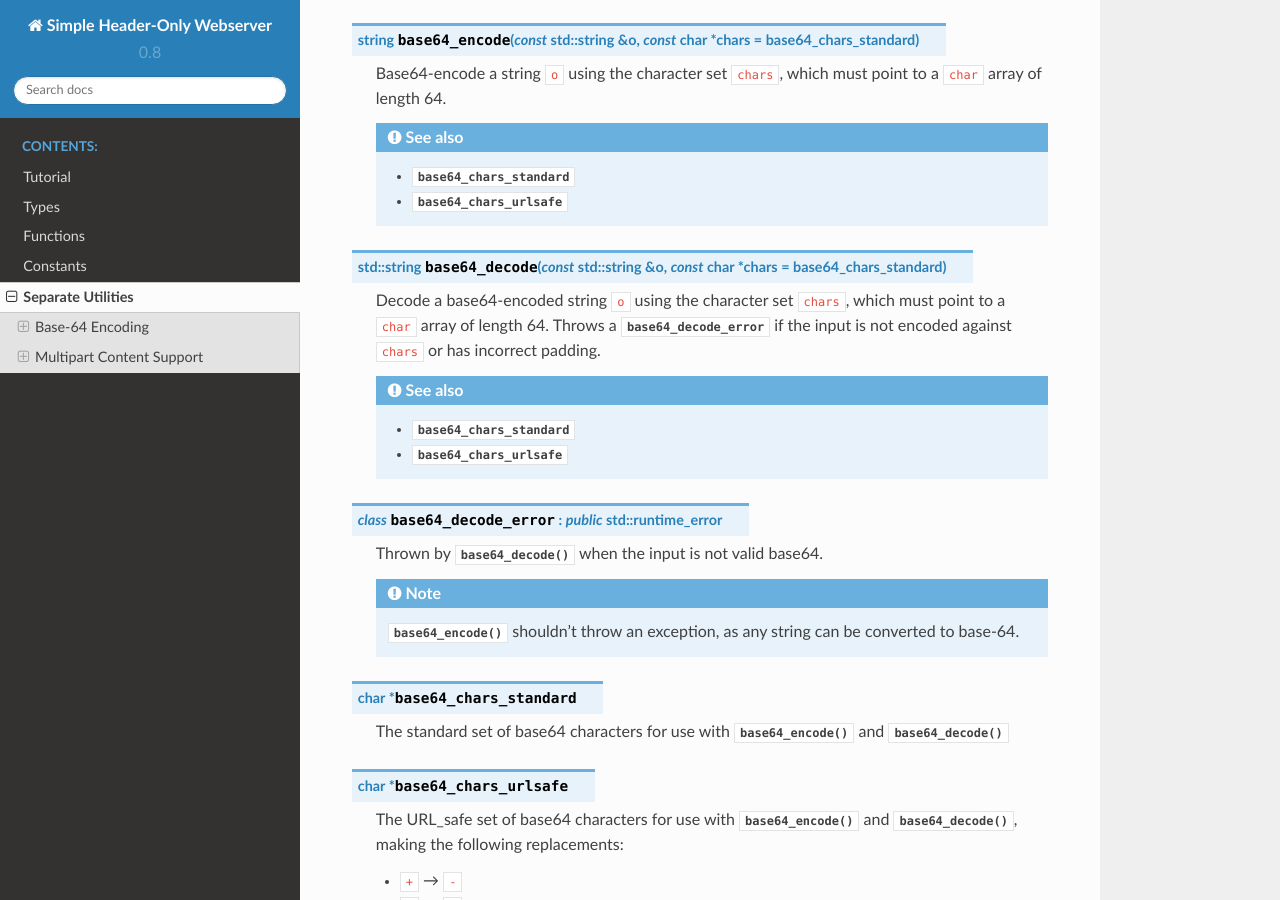
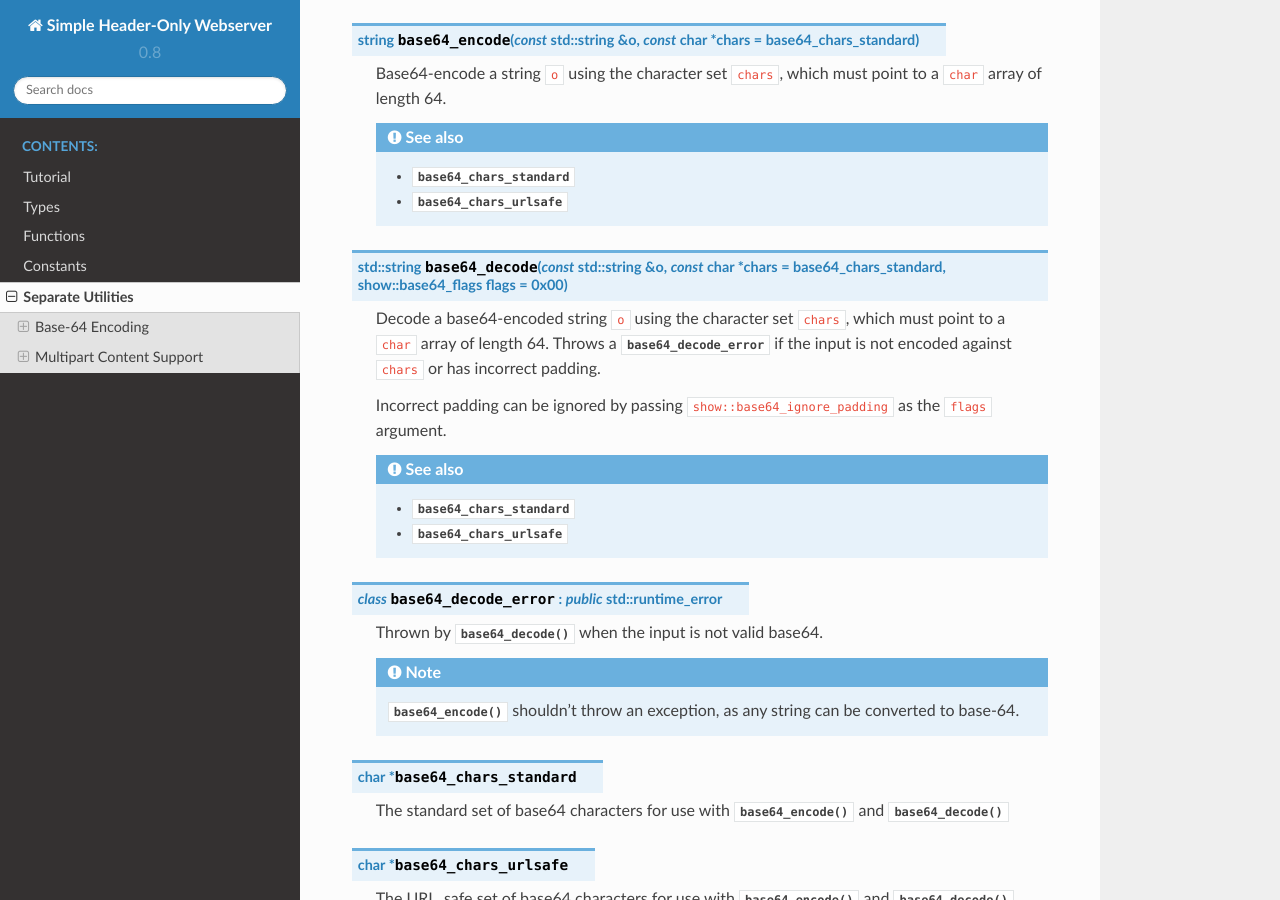
Before and after one commit to JadeMatrix/SHOW, a Sphinx documentation site: the page built from doc/Utilities.rst, in a window 1280 px wide and 900 px high, scrolled down 337 px. Built offline with Sphinx 7.4.7 and the Read the Docs theme 2.0.0, drawn with Linux system fonts in a browser that asks for light colours.

Commit message:
Improved base64 decoding & added option to ignore incorrect padding

```diff
--- a/doc/Utilities.rst
+++ b/doc/Utilities.rst
@@ -21,9 +21,11 @@ These are utilities for handling `base64 <https://en.wikipedia.org/wiki/Base64>`
 
         * :cpp:var:`base64_chars_urlsafe`
 
-.. cpp:function:: std::string base64_decode( const std::string& o, const char* chars = base64_chars_standard )
+.. cpp:function:: std::string base64_decode( const std::string& o, const char* chars = base64_chars_standard, show::base64_flags flags = 0x00 )
 
     Decode a base64-encoded string ``o`` using the character set ``chars``, which must point to a ``char`` array of length 64.  Throws a :cpp:class:`base64_decode_error` if the input is not encoded against ``chars`` or has incorrect padding.
+
+    Incorrect padding can be ignored by passing ``show::base64_ignore_padding`` as the ``flags`` argument.
 
     .. seealso::
 
```
Also changed, not shown: 2 other files.
